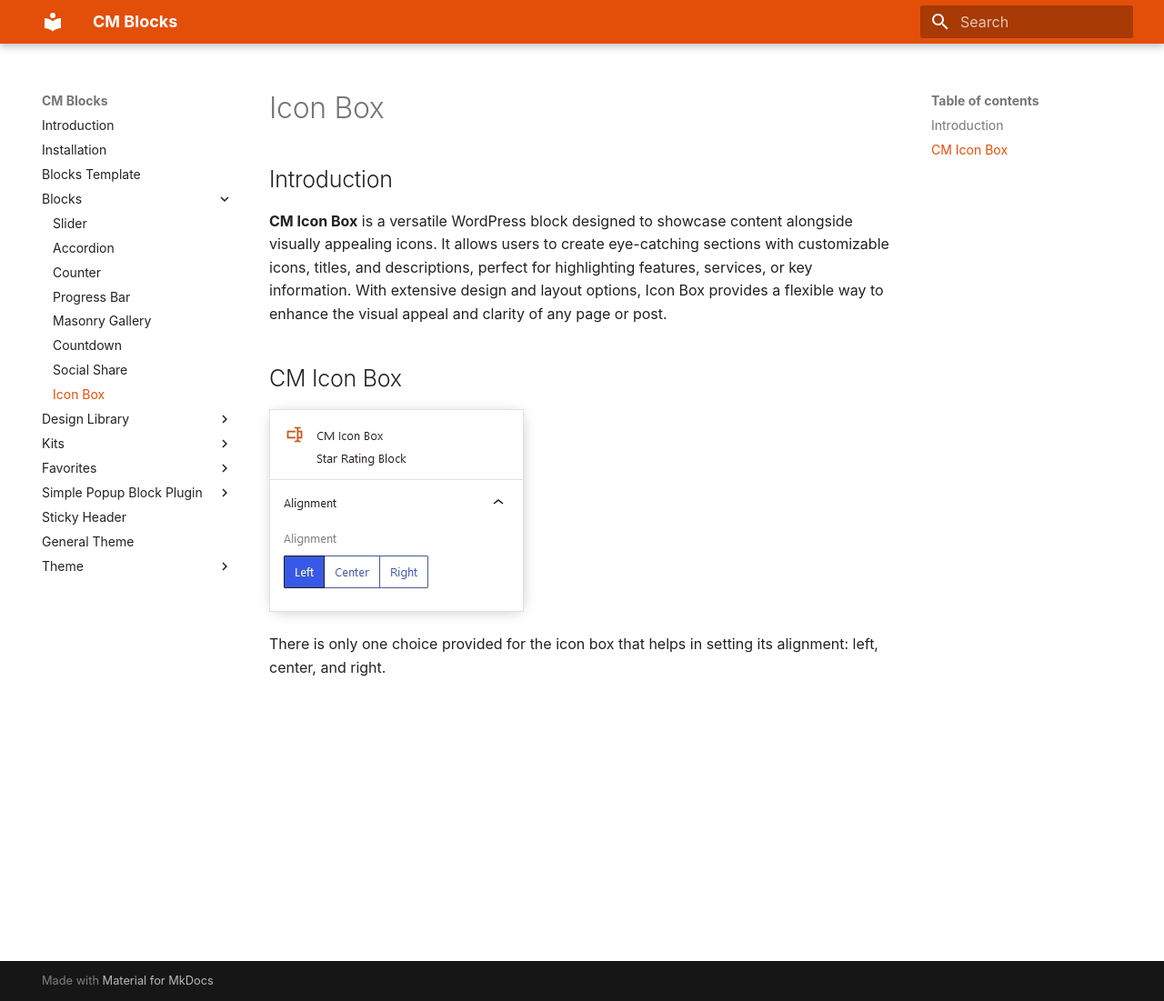
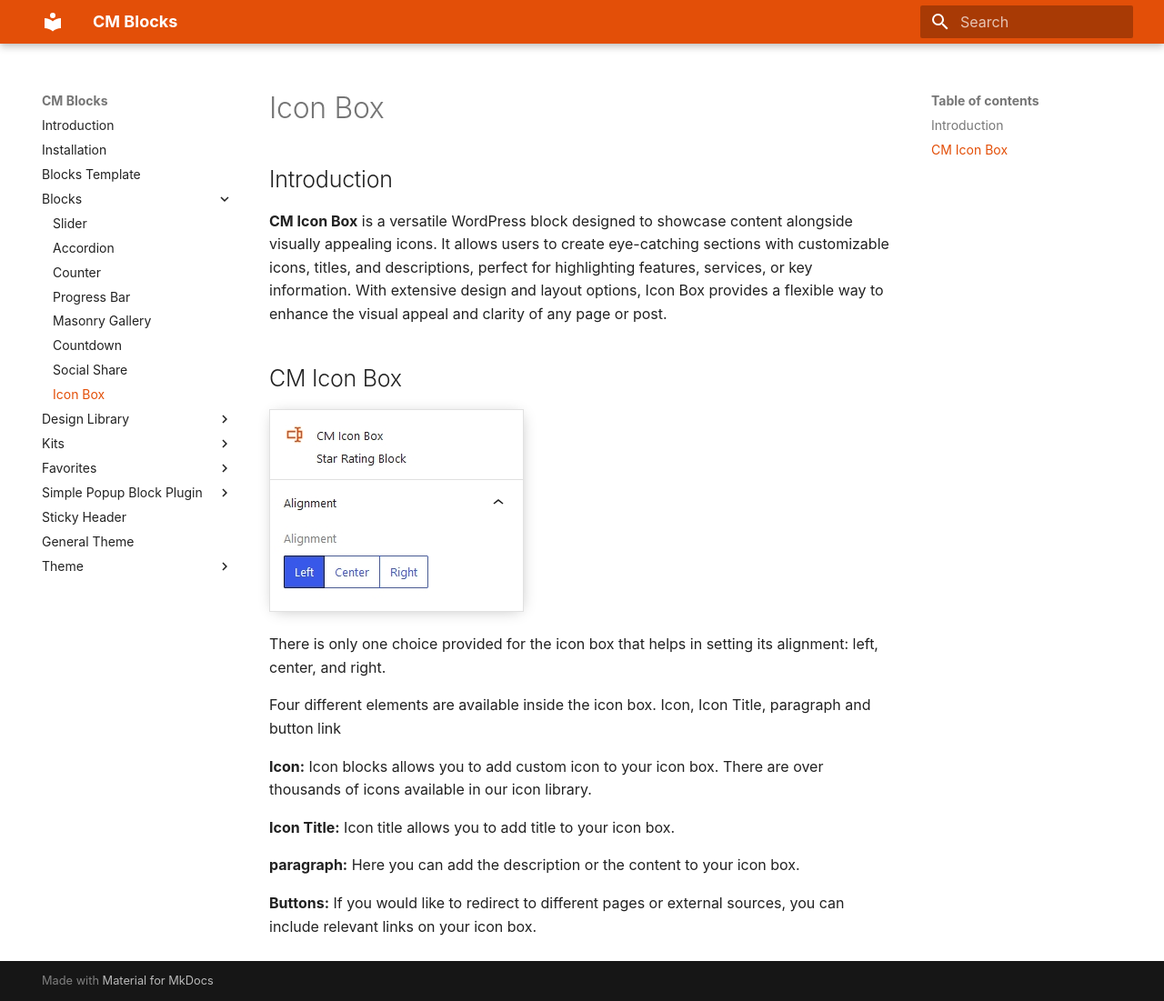
Before and after one commit to codemanas/cm-blocks-docs, an MkDocs documentation site: the page built from docs/icon-box.md, in a window 1280 px wide and 1101 px high. Shown: the whole window at 91% size. Built offline with MkDocs 1.6.1 and Material for MkDocs 9.7.7, drawn with Linux system fonts in a browser that asks for light colours; some web fonts are replaced.

Commit message:
added CM Icon box content

```diff
--- a/docs/icon-box.md
+++ b/docs/icon-box.md
@@ -5,3 +5,13 @@
 ![CM Social Share](img/icon-box/icon-box.jpg)
 
 There is only one choice provided for the icon box that helps in setting its alignment: left, center, and right.
+
+Four different elements are available inside the icon box. Icon, Icon Title, paragraph and button link
+
+**Icon:** Icon blocks allows you to add custom icon to your icon box. There are over thousands of icons available in our icon library.
+
+**Icon Title:** Icon title allows you to add title to your icon box.
+
+**paragraph:** Here you can add the description or the content to your icon box.
+
+**Buttons:** If you would like to redirect to different pages or external sources, you can include relevant links on your icon box.
```
Also changed, not shown: docs/social-share.md (+1 -1 lines).
